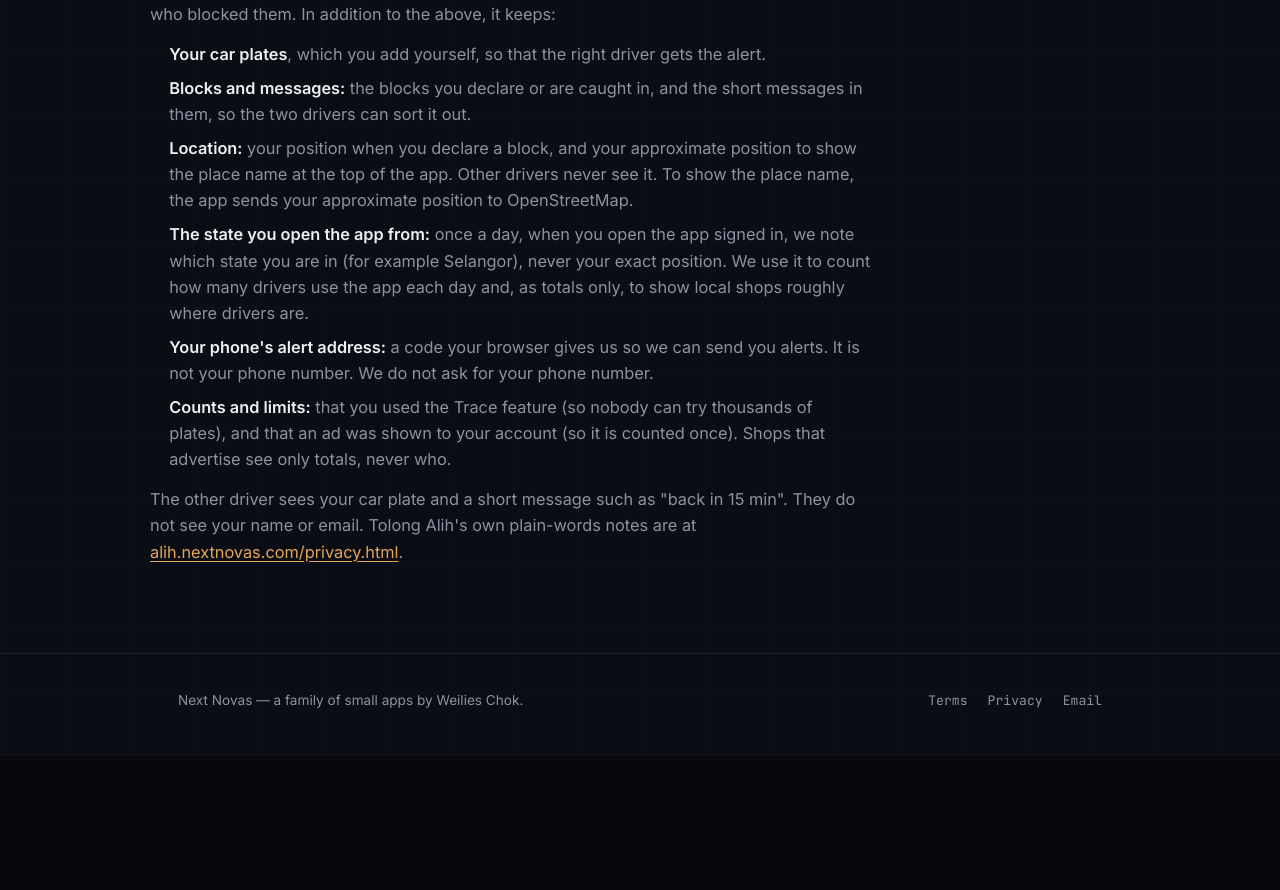
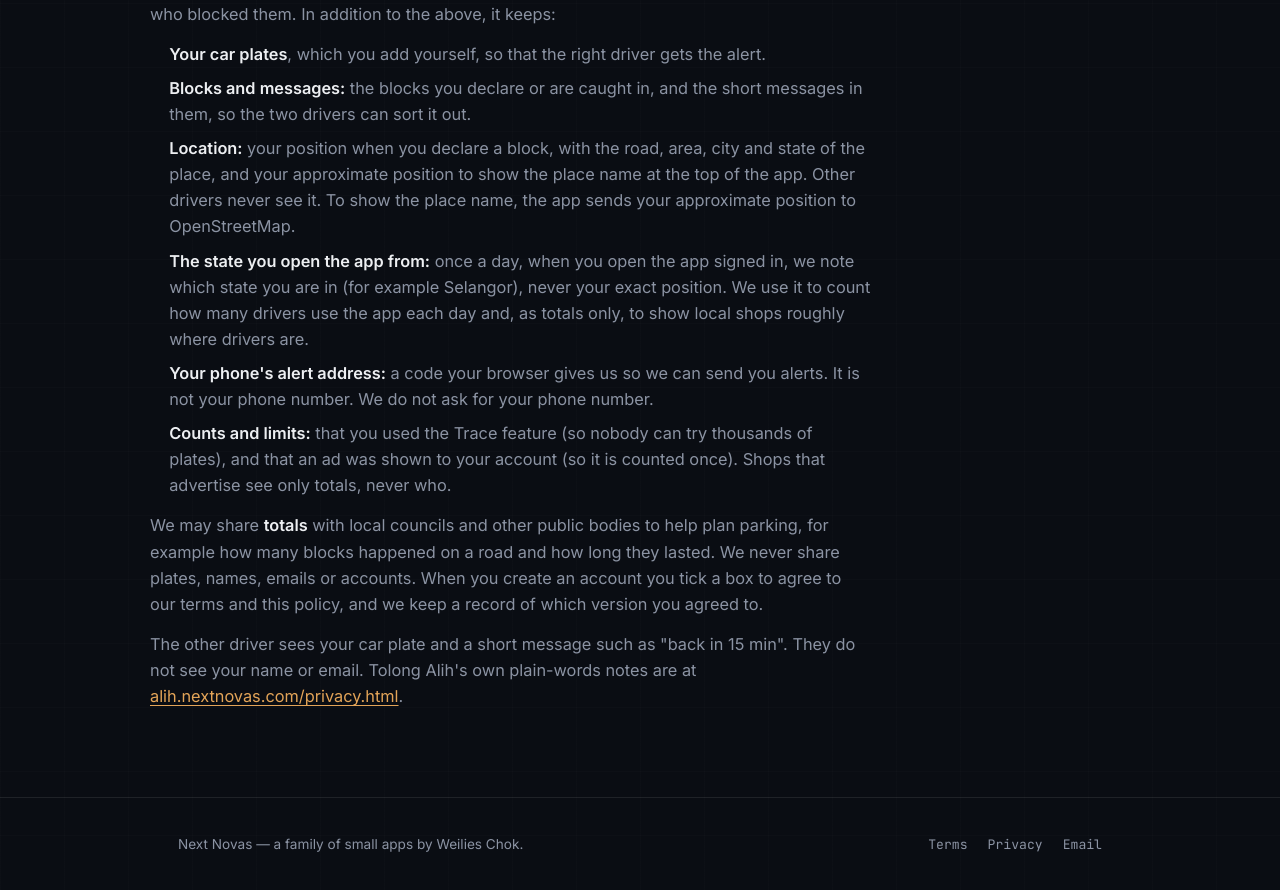
Before and after one commit to weilies/nextnovas, a Next.js app: page /privacy in a window 1280 px wide. Shown: the part 1982-2872 px from the top of the page. Before the commit the page ends 2738 px from the top, so only its background shows below. Built offline with nearby package versions, Linux system fonts and the light colour scheme.

Commit message:
Privacy: per-block place and area totals for councils, consent record
Co-Authored-By: Claude Sonnet 5.5 <noreply@anthropic.com>
Claude-Session: https://claude.ai/code/session_01LZzr5kwdG5JXyeAKEinPdn

```diff
--- a/app/privacy/page.tsx
+++ b/app/privacy/page.tsx
@@ -104,8 +104,9 @@ export default function Privacy() {
           messages in them, so the two drivers can sort it out.
         </li>
         <li>
-          <strong>Location:</strong> your position when you declare a block, and your approximate position
-          to show the place name at the top of the app. Other drivers never see it. To show the place name,
+          <strong>Location:</strong> your position when you declare a block, with the road, area, city and
+          state of the place, and your approximate position to show the place name at the top of the app.
+          Other drivers never see it. To show the place name,
           the app sends your approximate position to OpenStreetMap.
         </li>
         <li>
@@ -125,6 +126,12 @@ export default function Privacy() {
         </li>
       </ul>
       <p>
+        We may share <strong>totals</strong> with local councils and other public bodies to help plan
+        parking, for example how many blocks happened on a road and how long they lasted. We never share
+        plates, names, emails or accounts. When you create an account you tick a box to agree to our terms
+        and this policy, and we keep a record of which version you agreed to.
+      </p>
+      <p>
         The other driver sees your car plate and a short message such as &quot;back in 15 min&quot;. They
         do not see your name or email. Tolong Alih&apos;s own plain-words notes are at{" "}
         <a href="https://alih.nextnovas.com/privacy.html">alih.nextnovas.com/privacy.html</a>.
```
